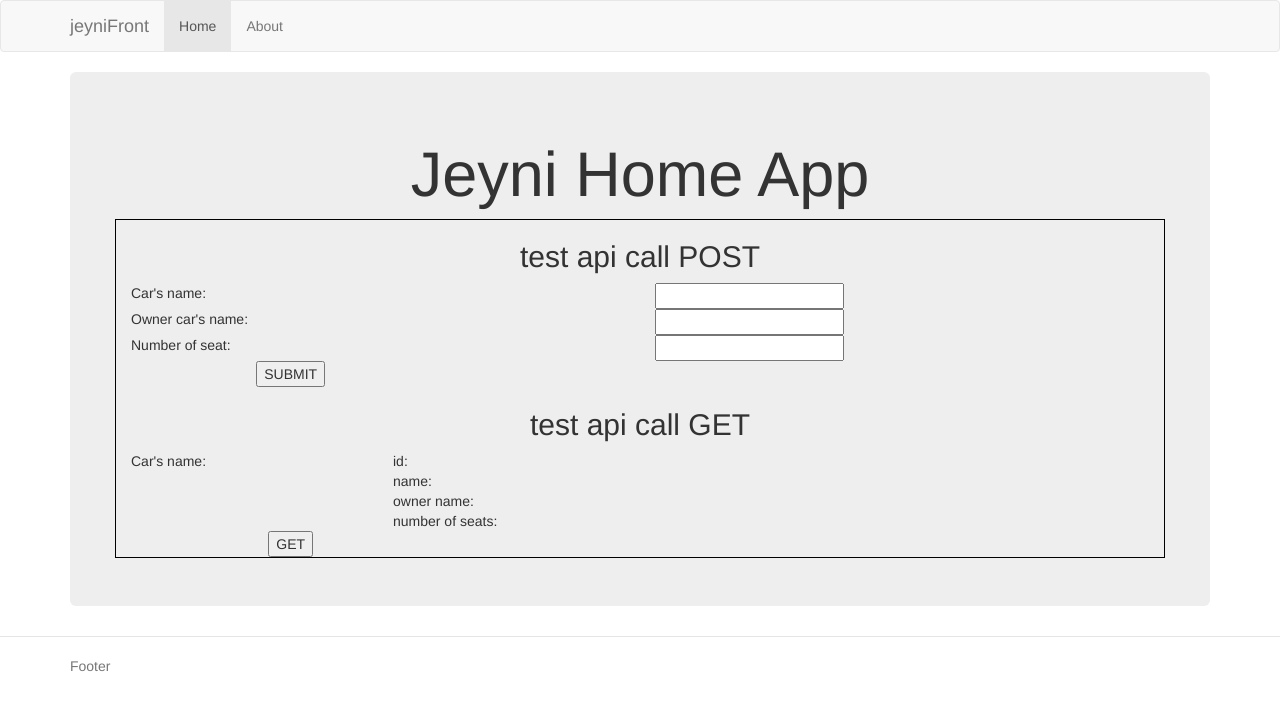
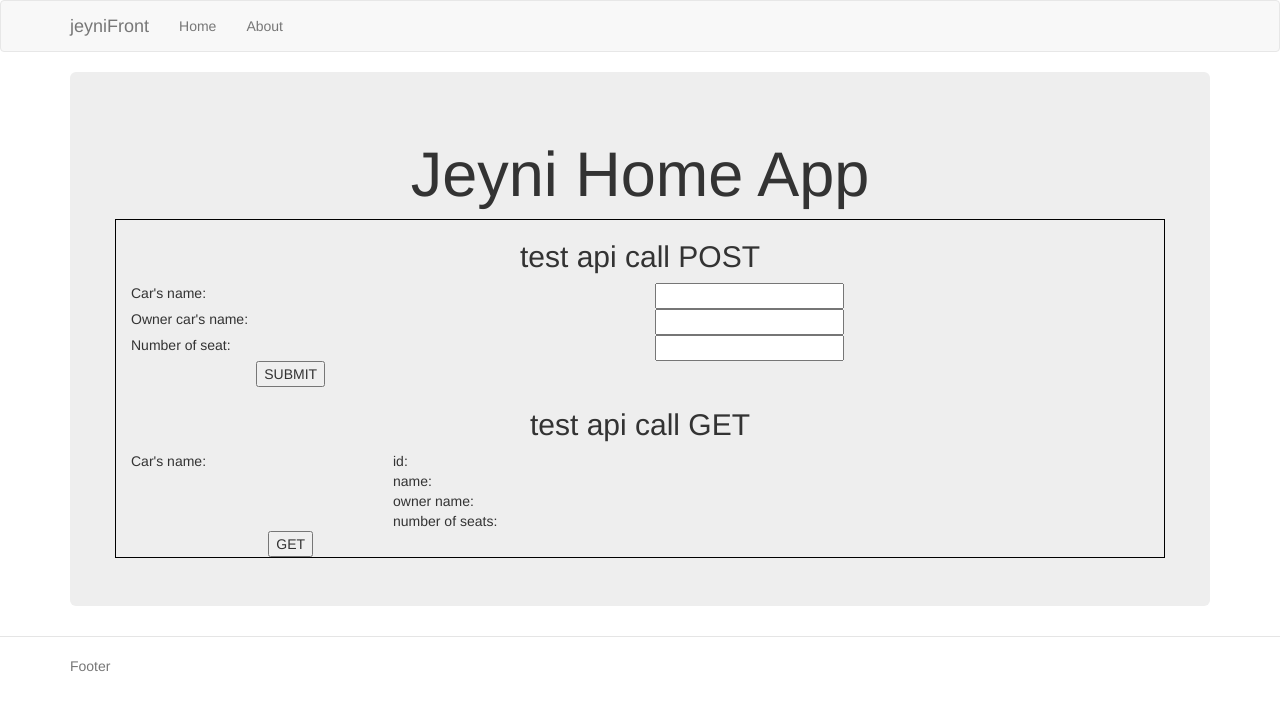
Before and after one commit to ACTIVthcr/front, a website: page app/index.html in a window 1280 px wide. Drawn offline with nearby package versions, Linux system fonts and the light colour scheme; some packages are replaced by stand-ins of ours; files that its build step writes are made by us from their sources.

Commit message:
add dist to gitignore and changing index.html

```diff
--- a/app/index.html
+++ b/app/index.html
@@ -30,7 +30,7 @@
                     </div>
                     <div class="collapse navbar-collapse" id="js-navbar-collapse">
                         <ul class="nav navbar-nav">
-                            <li class="active"><a href="#/">Home</a></li>
+                            <li><a href="#/">Home</a></li>
                             <li><a ng-href="http://localhost:9000/#!/about">About</a></li>
                         </ul>
                     </div>
```
Also changed, not shown: 1 other file.
